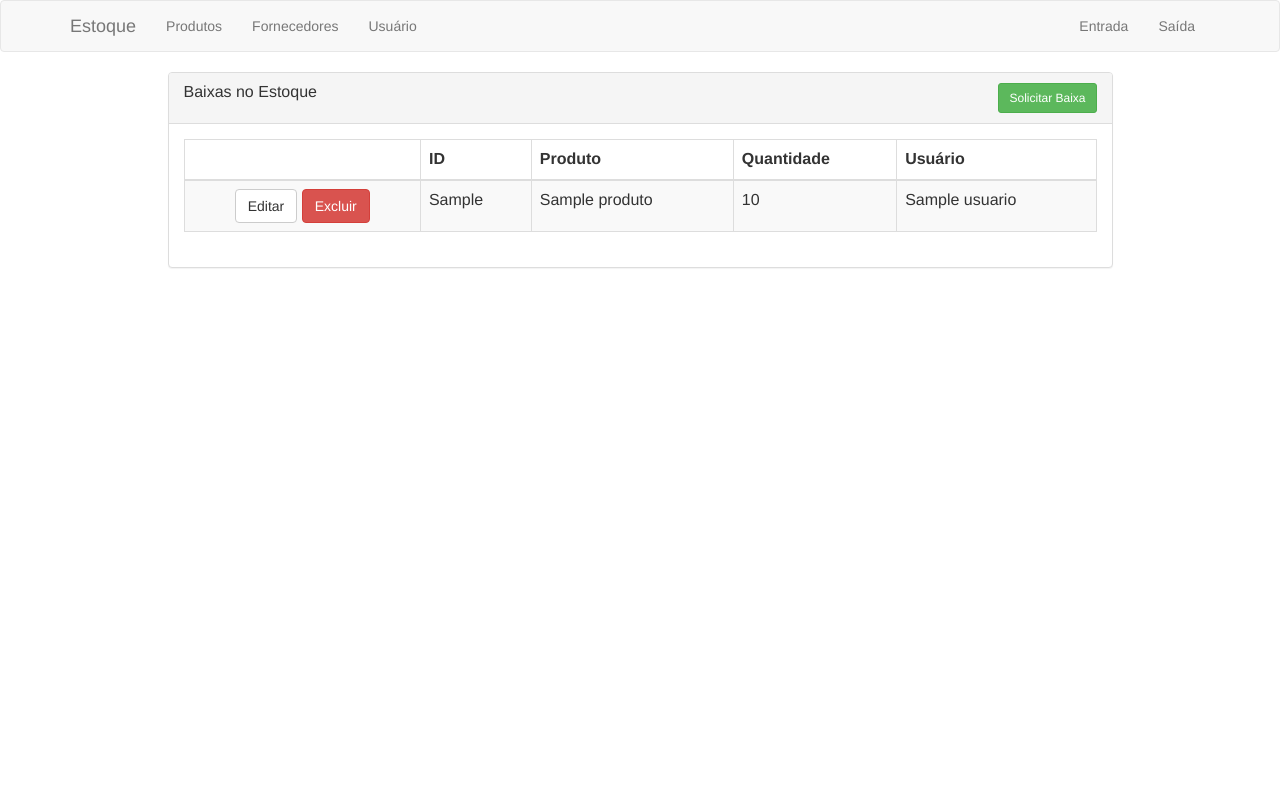
After one commit to DEXTERNATAN/axm, a CodeIgniter app: page /database/baixa in a window 1280 px wide. The commit adds this page. Run offline with CodeIgniter, Linux system fonts and the light colour scheme; tables that the repository leaves empty or names only in its code hold one stand-in row (values such as "Sample post"); some libraries are stand-ins or nearby versions.

Commit message:
solicitacao de baixa no estoque

```diff
--- /dev/null
+++ b/application/controllers/Baixa.php
@@ -0,0 +1,113 @@
+<?php
+/*
+ * Generated by CRUDigniter v2.1 Beta
+ * www.crudigniter.com
+ */
+
+class Baixa extends CI_Controller
+{
+    function __construct()
+    {
+        parent::__construct();
+        $this->load->model('Produto_solicitacao_baixa_estoque_model','Baixa_estoque');
+    }
+
+    /*
+     * Listing of produto_solicitacao_baixa_estoque
+     */
+    function index()
+    {
+        $data['baixa'] = $this->Baixa_estoque->get_all_produto_solicitacao_baixa_estoque();
+        $this->load->view('cabecalho');
+        $this->load->view('produto_solicitacao_baixa_estoque/index',$data);
+    }
+
+    /*
+     * Adding a new produto_solicitacao_baixa_estoque
+     */
+    function add()
+    {
+        if(isset($_POST) && count($_POST) > 0)
+        {
+            $params = array(
+                'quantidade' => $this->input->post('quantidade'),
+                'usuario_id' => $this->input->post('usuario'),
+				'produto_id' => $this->input->post('produto'),
+            );
+
+            $produto_solicitacao_baixa_estoque_id = $this->Baixa_estoque->add_produto_solicitacao_baixa_estoque($params);
+            redirect('baixa/index');
+        }
+        else
+        {
+            $this->load->model('Usuario_model');
+            $this->load->model('Produto_model');
+            $data['usuario'] = $this->Usuario_model->get_all_usuario();
+            $data['produto'] = $this->Produto_model->get_produto_no_estoque();
+            $this->load->view('cabecalho');
+            $this->load->view('produto_solicitacao_baixa_estoque/add',$data);
+        }
+    }
+
+    /*
+     * Editing a produto_solicitacao_baixa_estoque
+     */
+    function edit($di)
+    {
+        // check if the produto_solicitacao_baixa_estoque exists before trying to edit it
+        $produto_solicitacao_baixa_estoque = $this->Baixa_estoque->get_produto_solicitacao_baixa_estoque($di);
+
+        if(isset($produto_solicitacao_baixa_estoque['di']))
+        {
+            if(isset($_POST) && count($_POST) > 0)
+            {
+                $params = array(
+                    'quantidade' => $this->input->post('quantidade'),
+                    'produto_id' => $this->input->post('produto_id'),
+                    'usuario_id' => $this->input->post('usuario'),
+                );
+
+                    $ids = array(
+                    'produto_id' => $this->input->post('produto_id'),
+                    'baixa_id' => $di
+                    );
+
+                $this->Baixa_estoque->update_produto_solicitacao_baixa_estoque($ids,$params);
+
+                redirect('baixa/index');
+            }
+            else
+            {
+                $data['baixa'] = $this->Baixa_estoque->get_produto_solicitacao_baixa_estoque($di);
+                $this->load->model('Usuario_model');
+                $this->load->model('Produto_model');
+                $data['usuario'] = $this->Usuario_model->get_all_usuario();
+                $data['produto'] = $this->Produto_model->get_all_produto();
+
+
+                $this->load->view('cabecalho');
+                $this->load->view('produto_solicitacao_baixa_estoque/edit',$data);
+            }
+        }
+        else
+            show_error('The produto_solicitacao_baixa_estoque you are trying to edit does not exist.');
+    }
+
+    /*
+     * Deleting produto_solicitacao_baixa_estoque
+     */
+    function remove($di)
+    {
+        $produto_solicitacao_baixa_estoque = $this->Baixa_estoque->get_produto_solicitacao_baixa_estoque($di);
+
+        // check if the produto_solicitacao_baixa_estoque exists before trying to delete it
+        if(isset($produto_solicitacao_baixa_estoque['di']))
+        {
+            $this->Baixa_estoque->delete_produto_solicitacao_baixa_estoque($di);
+            redirect('baixa/index');
+        }
+        else
+            show_error('The produto_solicitacao_baixa_estoque you are trying to delete does not exist.');
+    }
+
+}
--- a/application/controllers/Produto.php
+++ b/application/controllers/Produto.php
@@ -18,6 +18,7 @@ class Produto extends CI_Controller
     function index()
     {
         $data['produto'] = $this->Produto_model->get_all_produto();
+
         $this->load->view('cabecalho');
         $this->load->view('produto/index',$data);
     }
@@ -31,7 +32,7 @@ class Produto extends CI_Controller
         $this->load->library('form_validation');
         $this->load->model('Compra_model');
 
-        $this->form_validation->set_rules('nome','Nome','min_length[3]|required|callback_produto_existente');
+        $this->form_validation->set_rules('nome','Nome','min_length[3]|required');
         if($this->form_validation->run())
         {
             $params = array(
--- a/application/models/Produto_solicitacao_baixa_estoque_model.php
+++ b/application/models/Produto_solicitacao_baixa_estoque_model.php
@@ -16,7 +16,10 @@ class Produto_solicitacao_baixa_estoque_model extends CI_Model
      */
     function get_produto_solicitacao_baixa_estoque($di)
     {
-        return $this->db->get_where('produto_solicitacao_baixa_estoque',array('di'=>$di))->row_array();
+        $this->db->select('baixa.di,baixa.quantidade, u.nome_usuario,u.id as id_usuario,p.id as produto_id,p.nome as produto');
+        $this->db->join('usuario u ','u.id = baixa.usuario_id');
+        $this->db->join('produto p ','p.id = baixa.produto_id');
+        return $this->db->get_where('produto_solicitacao_baixa_estoque baixa',array('di'=>$di))->row_array();
     }
 
     /*
@@ -24,7 +27,12 @@ class Produto_solicitacao_baixa_estoque_model extends CI_Model
      */
     function get_all_produto_solicitacao_baixa_estoque()
     {
-        return $this->db->get('produto_solicitacao_baixa_estoque')->result_array();
+
+        $this->db->select('baixa.di,baixa.quantidade, u.nome_usuario,produto.nome as produto');
+        $this->db->join('usuario u ','u.id = baixa.usuario_id');
+        $this->db->join('produto','produto.id = baixa.produto_id');
+
+        return $this->db->get('produto_solicitacao_baixa_estoque baixa')->result_array();
     }
 
     /*
@@ -39,9 +47,10 @@ class Produto_solicitacao_baixa_estoque_model extends CI_Model
     /*
      * function to update produto_solicitacao_baixa_estoque
      */
-    function update_produto_solicitacao_baixa_estoque($di,$params)
+    function update_produto_solicitacao_baixa_estoque($id,$params)
     {
-        $this->db->where('di',$id);
+        $this->db->where('di',$id['baixa_id']);
+        $this->db->where('produto_id',$id['produto_id']);
         $this->db->update('produto_solicitacao_baixa_estoque',$params);
     }
 
--- a/application/views/cabecalho.php
+++ b/application/views/cabecalho.php
@@ -25,7 +25,7 @@
 		      <ul class="nav navbar-nav navbar-right">
 
 		        <li><a href="<?=base_url('compra')?>">Entrada</a></li>
-		        <li><a href="#">Saída</a></li>
+		        <li><a href="<?=base_url('baixa')?>">Saída</a></li>
 		      </ul>
 		    </div><!-- /.navbar-collapse -->
 		  </div><!-- /.container-fluid -->
--- a/application/views/produto/index.php
+++ b/application/views/produto/index.php
@@ -34,7 +34,7 @@
                             <a href="<?php echo site_url('produto/remove/'.$p['id']); ?>" class="btn btn-danger"><em class="fa fa-trash"></em>Excluir</a>
                           </td>
                           <td class="hidden-xs"><?php echo $p['id']; ?></td>
-						<td><?php echo $p['nome']; ?></td>
+						              <td><?php echo $p['nome']; ?></td>
                         </tr>
 						<?php endforeach; ?>
                       </tbody>
--- a/application/views/produto_solicitacao_baixa_estoque/index.php
+++ b/application/views/produto_solicitacao_baixa_estoque/index.php
@@ -1,21 +1,74 @@
-<table border="1" width="100%">
+<html>
+	<title>Baixas no Estoque</title>
+	<body>
+		<div class="container">
+      <div class="row">
+
+        <div class="col-md-10 col-md-offset-1">
+
+          <div class="panel panel-default panel-table">
+            <div class="panel-heading">
+              <div class="row">
+                <div class="col col-xs-6">
+                  <h3 class="panel-title">Baixas no Estoque</h3>
+                </div>
+                <div class="col col-xs-6 text-right">
+                  <a href="<?=base_url('/baixa/add')?>" role="button" class="btn btn-sm btn-success btn-create">Solicitar Baixa</a>
+                </div>
+              </div>
+            </div>
+            <div class="panel-body">
+              <table class="table table-striped table-bordered table-list">
+                <thead>
                   <tr>
-		<td>Di</td>
-		<td>Quantidade</td>
-		<td>Produto Id</td>
-		<td>Usuario Id</td>
-		<td>Actions</td>
+                      <th><em class="fa fa-cog"></em></th>
+                      <th class="hidden-xs">ID</th>
+                      <th>Produto</th>
+                      <th>Quantidade</th>
+                      <th>Usuário</th>
                   </tr>
-	<?php foreach($produto_solicitacao_baixa_estoque as $p): ?>
+                </thead>
+                <tbody>
                         <tr>
-		<td><?php echo $p['di']; ?></td>
-		<td><?php echo $p['quantidade']; ?></td>
-		<td><?php echo $p['produto_id']; ?></td>
-		<td><?php echo $p['usuario_id']; ?></td>
-		<td>
-            <a href="<?php echo site_url('produto_solicitacao_baixa_estoque/edit/'.$p['id']); ?>">Edit</a> |
-            <a href="<?php echo site_url('produto_solicitacao_baixa_estoque/remove/'.$p['id']); ?>">Delete</a>
+                          <?php foreach($baixa as $b): ?>
+                          <td align="center">
+                            <a href="<?php echo site_url('baixa/edit/'.$b['di']); ?>" class="btn btn-default"><em class="fa fa-pencil"></em>Editar</a>
+                            <a href="<?php echo site_url('baixa/remove/'.$b['di']); ?>" class="btn btn-danger"><em class="fa fa-trash"></em>Excluir</a>
                           </td>
+                          <td class="hidden-xs"><?php echo $b['di']; ?></td>
+							<td><?php echo $b['produto']; ?></td>
+							<td><?php echo $b['quantidade']; ?></td>
+							<td><?php echo $b['nome_usuario']; ?></td>
                         </tr>
 						<?php endforeach; ?>
+                      </tbody>
               </table>
+
+            </div>
+            <!-- <div class="panel-footer">
+              <div class="row">
+                <div class="col col-xs-4">Page 1 of 5
+                </div>
+                <div class="col col-xs-8">
+                  <ul class="pagination hidden-xs pull-right">
+                    <li><a href="#">1</a></li>
+                    <li><a href="#">2</a></li>
+                    <li><a href="#">3</a></li>
+                    <li><a href="#">4</a></li>
+                    <li><a href="#">5</a></li>
+                  </ul>
+                  <ul class="pagination visible-xs pull-right">
+                      <li><a href="#">«</a></li>
+                      <li><a href="#">»</a></li>
+                  </ul>
+                </div>
+              </div>
+            </div> -->
+          </div>
+
+        </div>
+      </div>
+    </div>
+	</body>
+
+</html>
```
Also changed, not shown: application/controllers/Compra.php (+7 -1 lines), application/models/Produto_model.php (+7 -2 lines), application/views/compra/add.php (+13 -2 lines), application/views/produto_solicitacao_baixa_estoque/add.php (+50 -5 lines), application/views/produto_solicitacao_baixa_estoque/edit.php (+50 -6 lines). Lines whose indentation alone changed are shown as unchanged.
